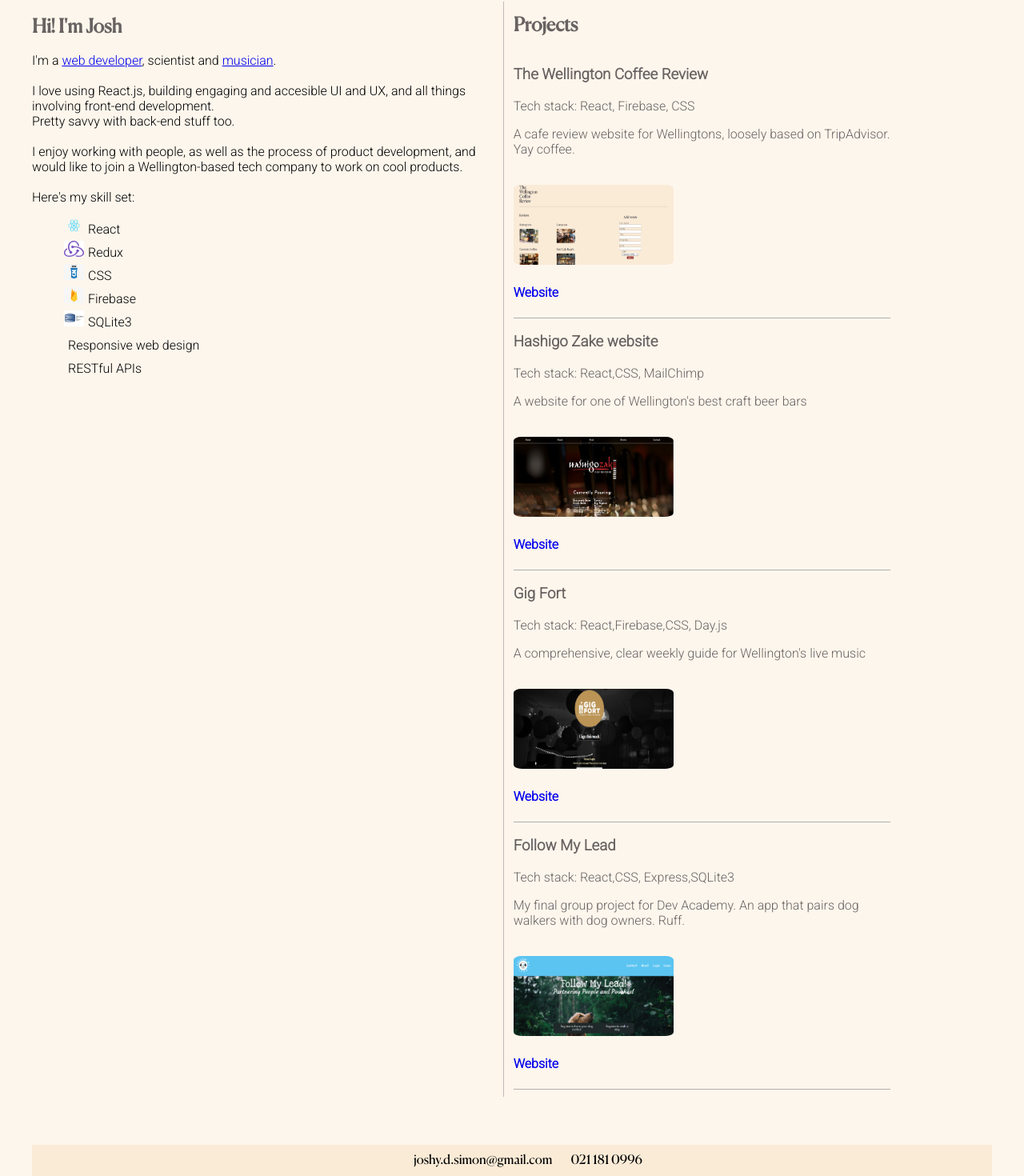
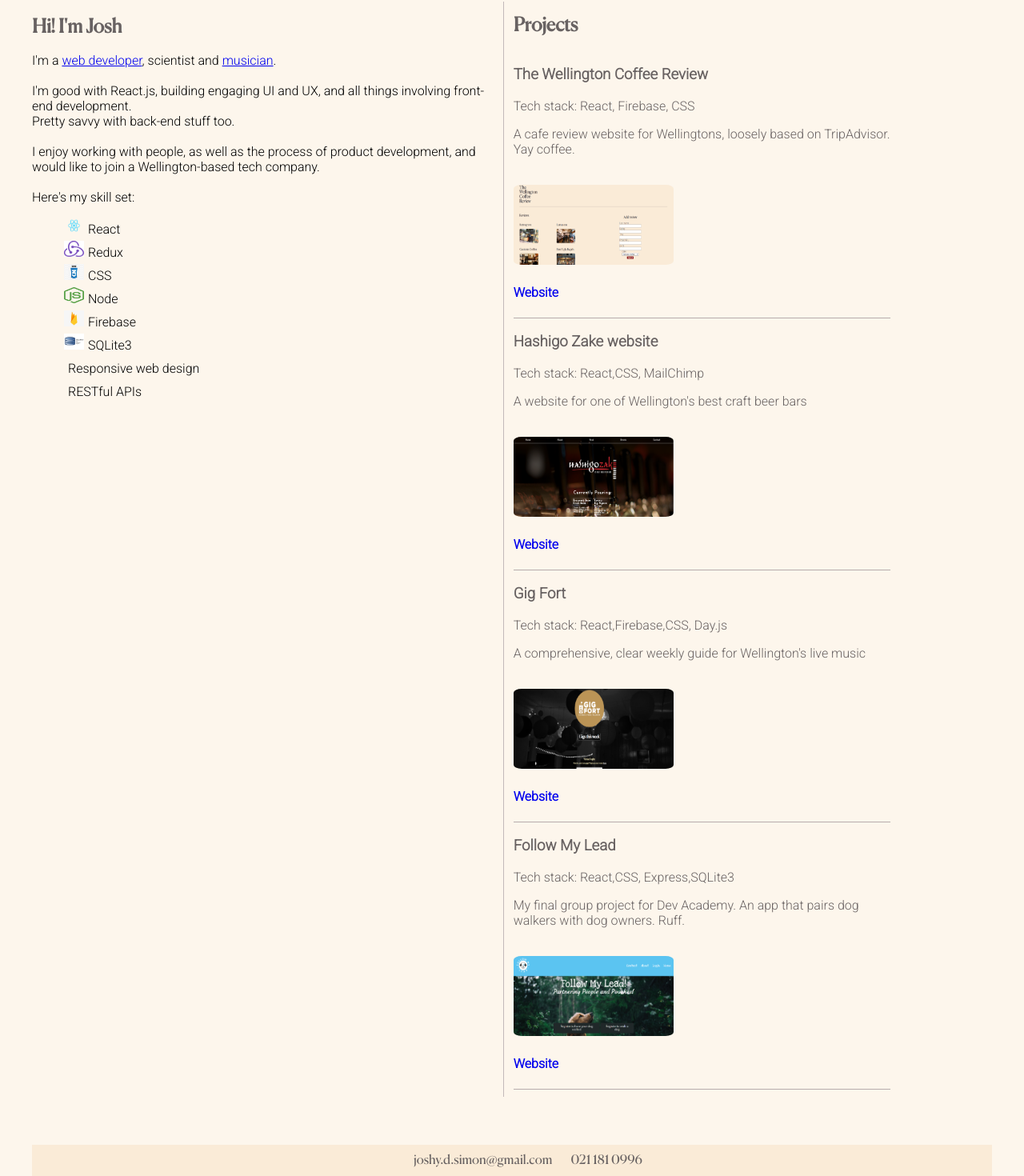
Before and after one commit to joshua-simon/josh-simon, a React (Create React App) app: page / in a window 1280 px wide. Shown: the part 263-1733 px from the top of the page at 80% size. Built offline with nearby package versions, Linux system fonts and the light colour scheme; a web font is replaced by a local one.

Commit message:
styling chnages

```diff
--- a/src/components/Bio.jsx
+++ b/src/components/Bio.jsx
@@ -4,6 +4,7 @@ import redux_logo from '../Photos/redux_logo.png'
 import css_logo from '../Photos/css_logo.jpg'
 import firebase_logo from '../Photos/firebase_logo.png'
 import sqlite_logo from '../Photos/sqlite_logo.png'
+import node_image from '../Photos/node_image.png'
 
 const Bio = () => {
     return(
@@ -11,12 +12,12 @@ const Bio = () => {
             <h2>Hi! I'm Josh</h2>
            <p> I'm a <a href = 'https://github.com/joshua-simon'>web developer</a>, <a>scientist</a> and <a href = 'https://soundcloud.com/josh-simon-264281792'>musician</a>. <br></br>
            <br></br>
-            I love using React.js, building engaging and accesible UI and UX, and all things
+            I'm good with React.js, building engaging UI and UX, and all things
             involving front-end development. <br></br>
             Pretty savvy with back-end stuff too. <br></br>
             <br></br>
             I enjoy working with people, as well as the process of product development, and
-            would like to join a Wellington-based tech company to work on cool products. <br></br>
+            would like to join a Wellington-based tech company. <br></br>
             <br></br>
             Here's my skill set:
             </p>
@@ -29,6 +30,9 @@ const Bio = () => {
                 </div>
                 <div className = 'skill'>
                 <img src = {css_logo}></img><li>CSS</li>
+                </div>
+                <div className = 'skill'>
+                <img src = {node_image}></img><li>Node</li>
                 </div>
                 <div className = 'skill'>
                 <img src = {firebase_logo}></img><li>Firebase</li>
--- a/src/projectData.js
+++ b/src/projectData.js
@@ -2,6 +2,7 @@ import wcr_image from './Photos/wcr_image.png'
 import hashi_image from './Photos/hashi_image.png'
 import gigfort_image from './Photos/gigfort_image.png'
 import fml_image from './Photos/fml_image.png'
+
 
 const projects = [
     {
--- a/src/styles.css
+++ b/src/styles.css
@@ -117,4 +117,5 @@ ul img {
 
 .footer li {
     padding:1%;
+    color:rgb(104, 98, 98);
 }
```
Also changed, not shown: src/Photos/node_image.png (added), 1 other file (tests, documents, lock files or other folders).
